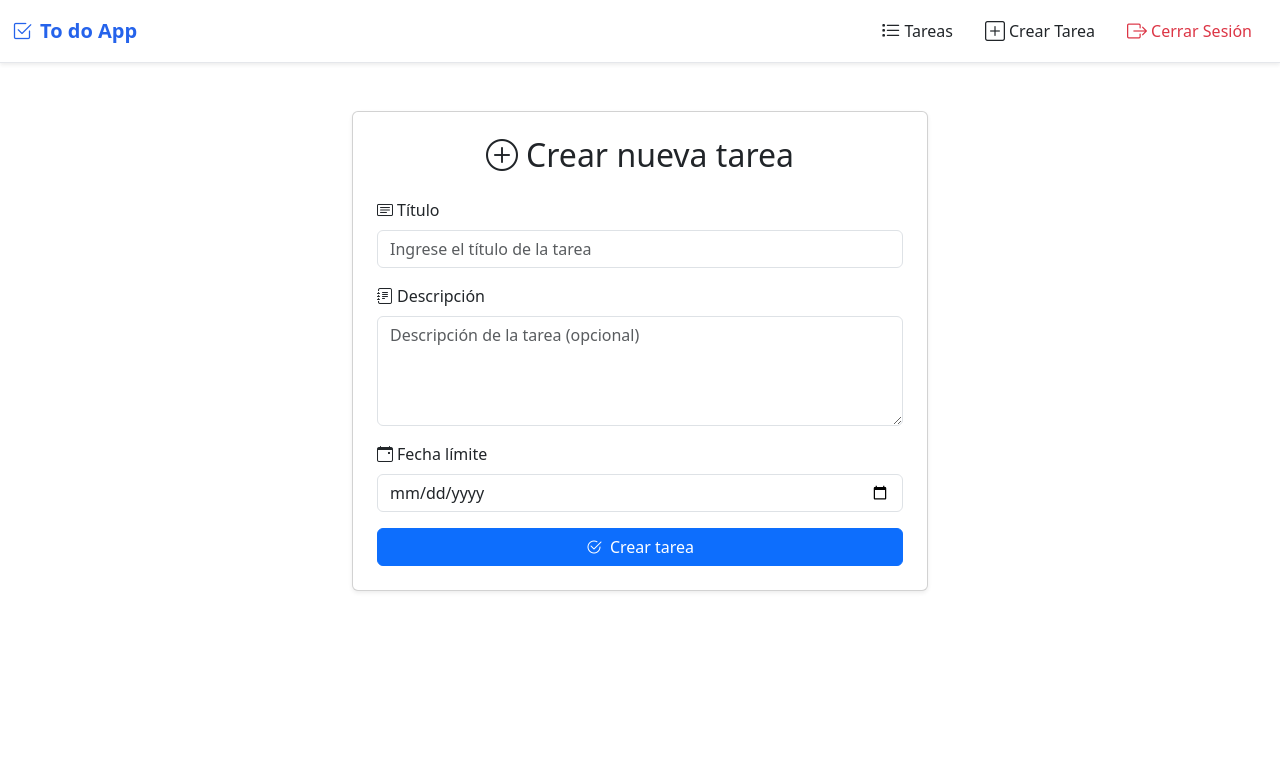
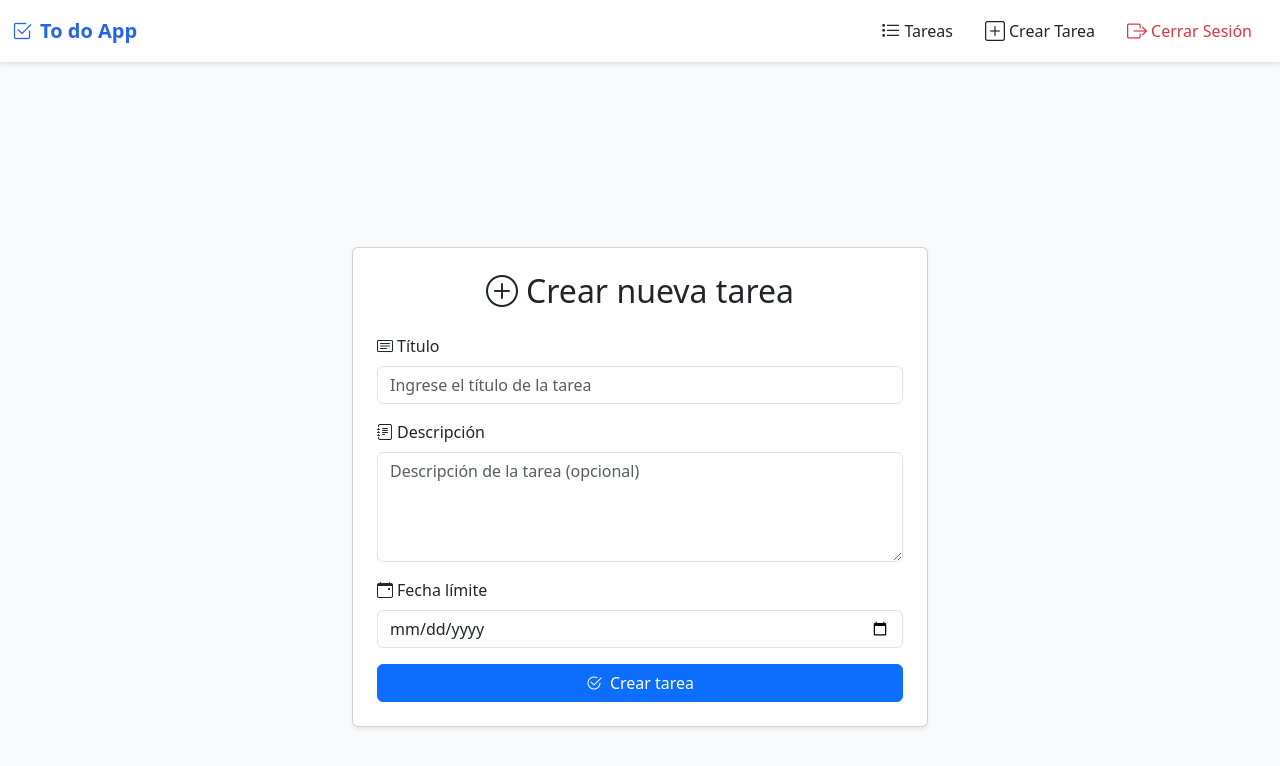
Before and after one commit to AleFlores15/Gestor-Tareas-Frontend, a React (Create React App) app: page /create-task in a window 1280 px wide. Shown: the top 766 px of the page. Built offline with nearby package versions, Linux system fonts and the light colour scheme; sample sign-in values are in the browser's storage; the HTML template or start-up script is replaced by a standard one.

Commit message:
mejoras en task agregadas

```diff
--- a/src/components/CreateTask.js
+++ b/src/components/CreateTask.js
@@ -1,8 +1,6 @@
 import React, { useState } from 'react';
-import { crearTarea } from '../services/taskService';
-import { useNavigate } from 'react-router-dom';
 
-const CreateTask = () => {
+const CreateTask = ({ onSubmit }) => {
   const [tarea, setTarea] = useState({
     titulo: '',
     descripcion: '',
@@ -10,22 +8,23 @@ const CreateTask = () => {
     fechaLimite: '',
   });
 
-  const [error, setError] = useState('');
-  const navigate = useNavigate();
-
   const handleChange = (e) => {
     setTarea({ ...tarea, [e.target.name]: e.target.value });
   };
 
-  const handleSubmit = async (e) => {
+  const handleSubmit = (e) => {
     e.preventDefault();
-    try {
-      await crearTarea(tarea);
-      navigate('/tasks');
-    } catch (err) {
-      setError('No se pudo crear la tarea.');
-    }
+    onSubmit(tarea);
   };
+
+  // Fecha mínima hoy, respetando zona horaria local
+  const getTodayLocal = () => {
+    const today = new Date();
+    today.setMinutes(today.getMinutes() - today.getTimezoneOffset());
+    return today.toISOString().split('T')[0];
+  };
+
+  const today = getTodayLocal();
 
   return (
     <div className="container mt-5" style={{ maxWidth: '600px' }}>
@@ -33,8 +32,6 @@ const CreateTask = () => {
         <h2 className="mb-4 text-center">
           <i className="bi bi-plus-circle me-2"></i>Crear nueva tarea
         </h2>
-
-        {error && <div className="alert alert-danger">{error}</div>}
 
         <div className="mb-3">
           <label htmlFor="titulo" className="form-label">
@@ -78,6 +75,7 @@ const CreateTask = () => {
             className="form-control"
             value={tarea.fechaLimite}
             onChange={handleChange}
+            min={today}
           />
         </div>
 
--- a/src/pages/CreateTaskPage.js
+++ b/src/pages/CreateTaskPage.js
@@ -1,11 +1,67 @@
-// pages/CrearTareaPage.js
-import React from 'react';
+import React, { useState } from 'react';
+import { useNavigate } from 'react-router-dom';
 import CreateTask from '../components/CreateTask';
+import SpinnerModal from '../components/SpinnerModal';
+import { crearTarea } from '../services/taskService';
 
 const CreateTaskPage = () => {
+  const [error, setError] = useState(null);
+  const [loading, setLoading] = useState(false);
+  const [spinnerMessage, setSpinnerMessage] = useState("Cargando...");
+  const [spinnerType, setSpinnerType] = useState("loading");
+  const navigate = useNavigate();
+
+  const handleCreate = async (tarea) => {
+    setLoading(true);
+    setError(null);
+    setSpinnerMessage("Creando tarea...");
+    setSpinnerType("loading");
+
+    const MIN_SPINNER_TIME = 600;
+    const startTime = Date.now();
+
+    try {
+      const data = await crearTarea(tarea);
+
+      const elapsed = Date.now() - startTime;
+      const remaining = MIN_SPINNER_TIME - elapsed;
+
+      setSpinnerMessage(data.message || "Tarea creada exitosamente");
+      setSpinnerType("success");
+
+      setTimeout(() => {
+        navigate("/tasks");
+        setLoading(false);
+      }, remaining > 0 ? remaining + 600 : 1000);
+
+    } catch (err) {
+      console.error(err);
+      const elapsed = Date.now() - startTime;
+      const remaining = MIN_SPINNER_TIME - elapsed;
+
+      const msg = "Completa los campos correctamente";
+
+      setSpinnerMessage(msg);
+      setSpinnerType("error");
+
+      setTimeout(() => {
+        setError(msg);
+        setLoading(false);
+      }, remaining > 0 ? remaining + 600 : 1000);
+    }
+  };
+
   return (
-    <div>
-      <CreateTask />
+    <div className="bg-light min-vh-100 d-flex align-items-center justify-content-center">
+      <div className="container">
+        <CreateTask onSubmit={handleCreate} />
+        <SpinnerModal
+          show={loading}
+          message={spinnerMessage}
+          loading={spinnerType === "loading"}
+          type={spinnerType}
+        />
+      </div>
     </div>
   );
 };
```
